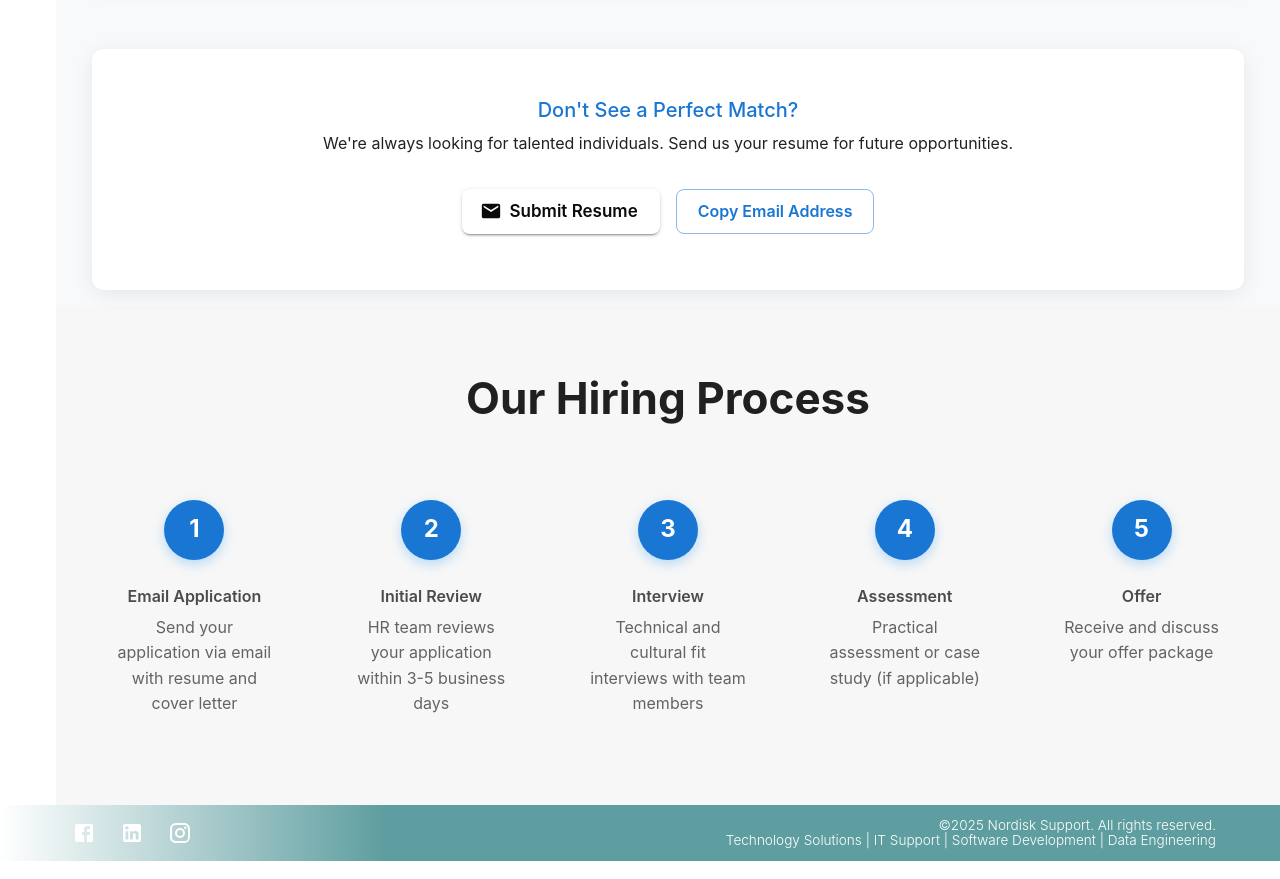
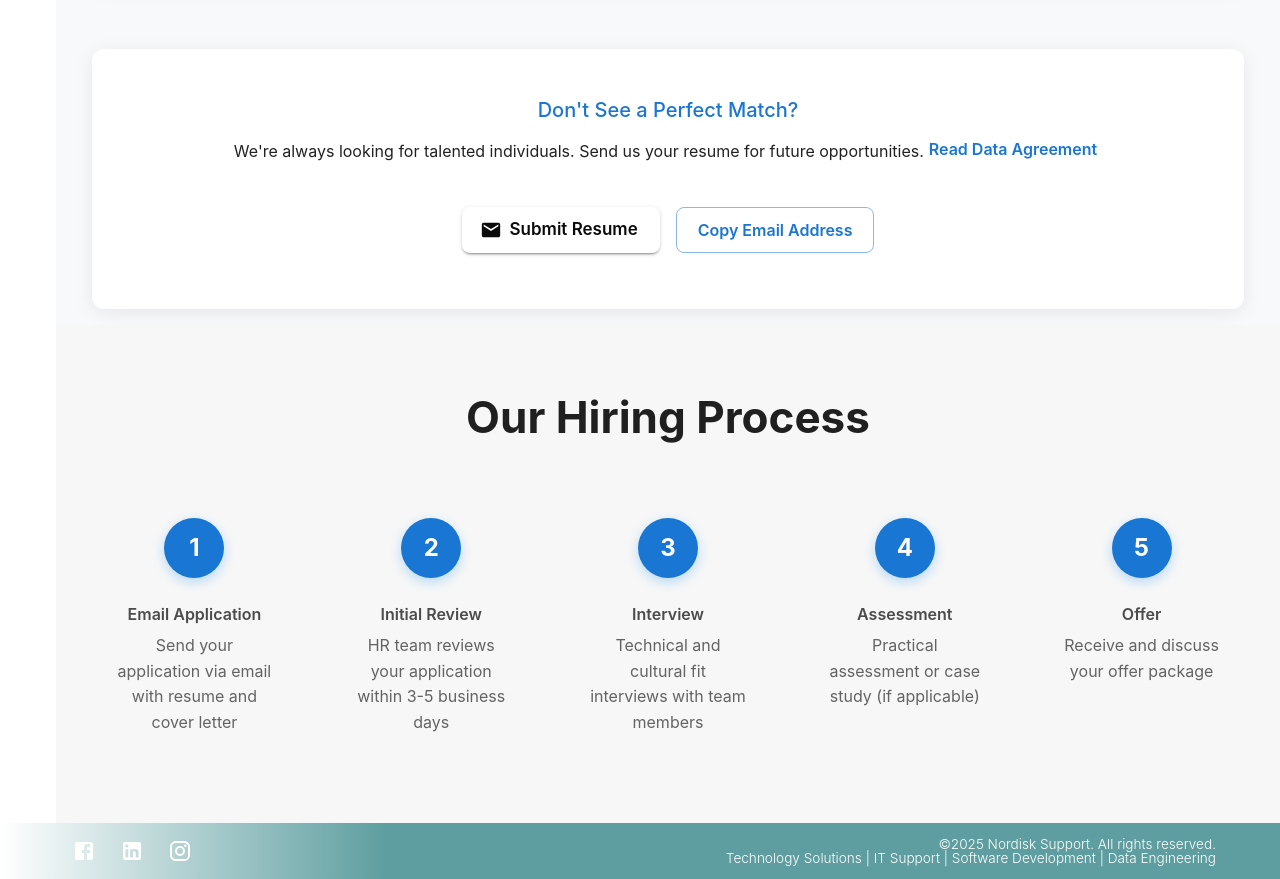
Before and after one commit to farhadayan/friendly, a React (Create React App) app in the folder Frontend/friendlyfront/: page /careers in a window 1280 px wide. Shown: the part 1880-2759 px from the top of the page. Built offline with nearby package versions, Linux system fonts and the light colour scheme.

Commit message:
update read agremment

```diff
--- a/Frontend/friendlyfront/src/components/itsupport/Career.tsx
+++ b/Frontend/friendlyfront/src/components/itsupport/Career.tsx
@@ -9,15 +9,12 @@ import {
     CardContent,
     Chip,
     useTheme,
-    Paper,
-    List,
-    ListItem,
-    ListItemIcon,
-    ListItemText,
-    Divider,
+
     Accordion,
     AccordionSummary,
     AccordionDetails,
+
+    Tooltip,
 } from '@mui/material';
 import SimpleEmailApplyButton from './SimpleEmailApplyButton';
 import {
@@ -30,7 +27,7 @@ import {
     CheckCircle,
     Phone,
     Language,
-    Gradient,
+
 } from '@mui/icons-material';
 
 interface JobPosition {
@@ -47,6 +44,33 @@ interface JobPosition {
     remote: boolean;
     urgent: boolean;
 }
+
+const gdprDialog = (
+    <div style={{ maxWidth: 320 }}>
+        <Typography variant="subtitle2" gutterBottom>
+            Candidate Privacy Notice (GDPR)
+        </Typography>
+
+        <Typography variant="body2" paragraph>
+            Nordisk Support processes your personal data solely for recruitment and
+            hiring purposes.
+        </Typography>
+
+        <Typography variant="body2" paragraph>
+            Your data will be reviewed by our hiring team and retained for a maximum of
+            12 months.
+        </Typography>
+
+        <Typography variant="body2">
+            You may request access, correction, or deletion of your data at any time by
+            contacting:{' '}
+            <strong>data-privacy@nordisksupport.com</strong>
+        </Typography>
+    </div>
+)
+
+
+
 
 const Career: React.FC = () => {
     const theme = useTheme();
@@ -209,6 +233,7 @@ const Career: React.FC = () => {
             description: "Receive and discuss your offer package"
         }
     ];
+
 
     return (
         <Box sx={{ width: '100%', pl: 0 }}>
@@ -502,6 +527,16 @@ const Career: React.FC = () => {
                         </Typography>
                         <Typography variant="body2" paragraph sx={{ mb: 4 }}>
                             We're always looking for talented individuals. Send us your resume for future opportunities.
+                            <Tooltip
+                                title={gdprDialog}
+                                placement='right'
+                                arrow >
+                                <span>
+                                    <Button size="small" variant="text" >
+                                        Read Data Agreement
+                                    </Button>
+                                </span>
+                            </Tooltip>
                         </Typography>
 
                         <Box sx={{ display: 'flex', gap: 2, justifyContent: 'center', flexWrap: 'wrap' }}>
```
